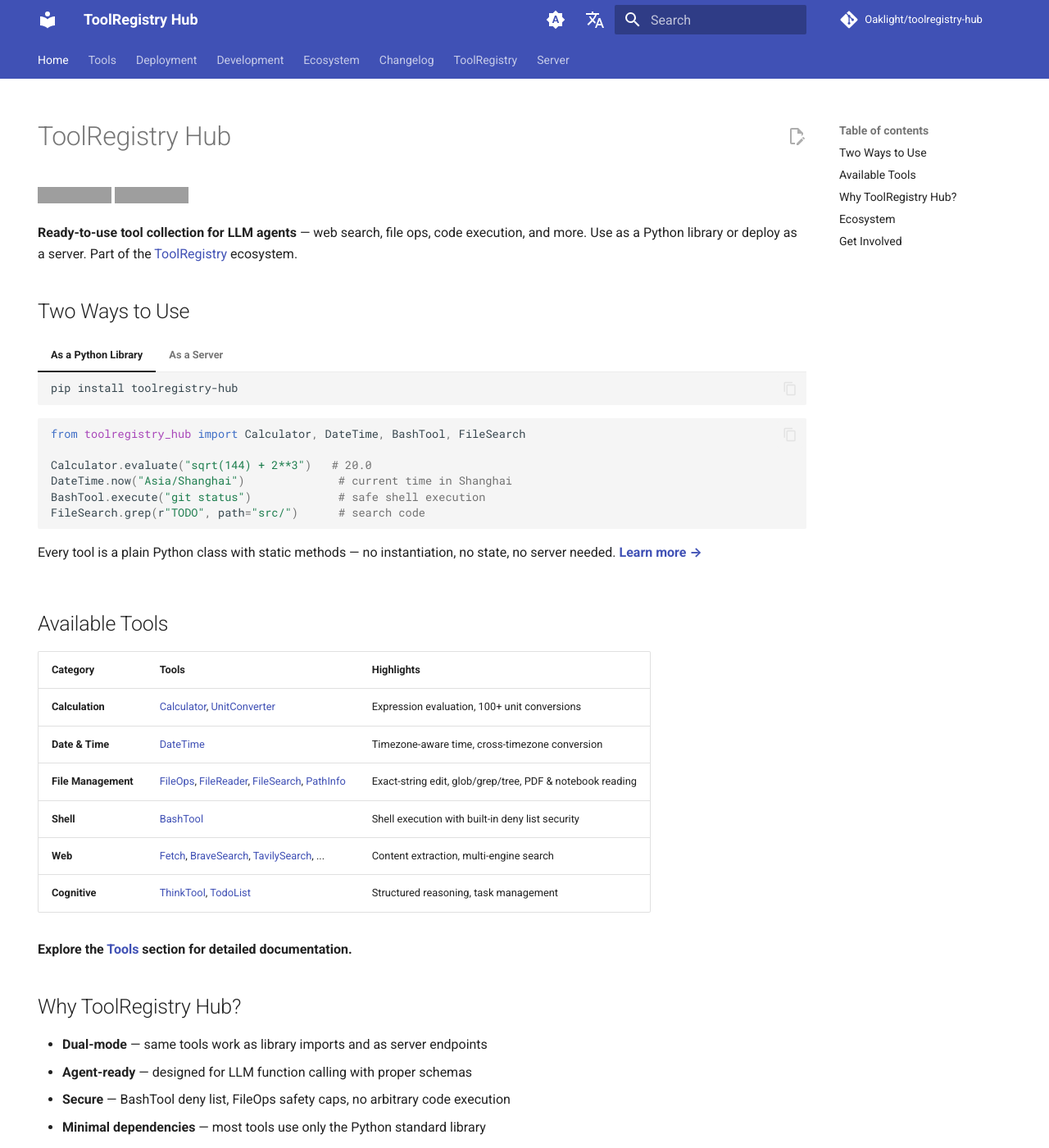
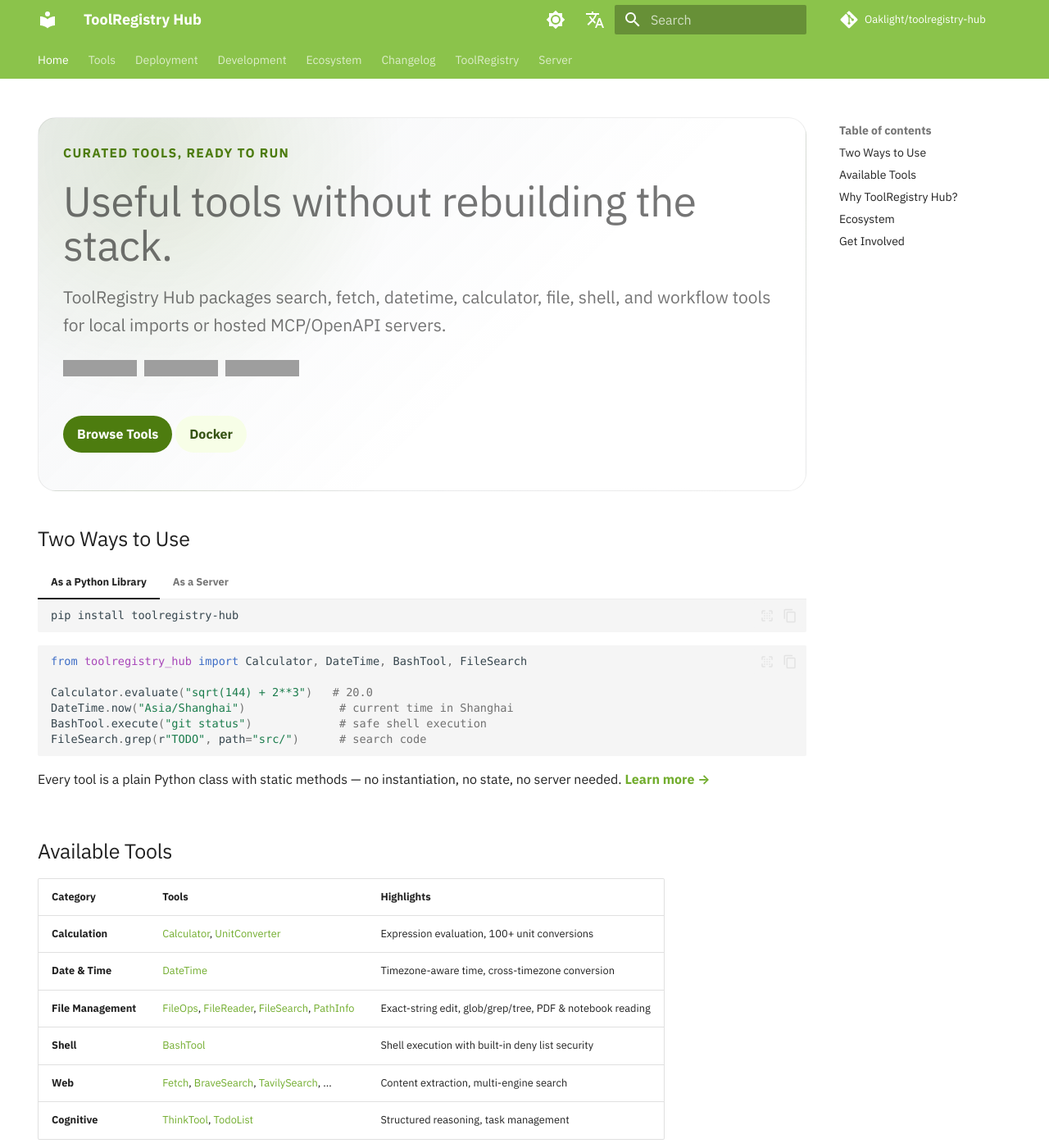
Before and after one commit to Oaklight/toolregistry-hub, an MkDocs documentation site: the page built from docs/index.md, in a window 1280 px wide and 1400 px high. Shown: the whole window at 82% size. Built offline with MkDocs 1.6.1 and Material for MkDocs 9.7.7, drawn with Linux system fonts in a browser that asks for light colours; some web fonts are replaced; comment, search, counter and statistics services are not loaded; grey boxes are pictures that could not be loaded.

Commit message:
docs: refresh homepage hero styling

```diff
--- a/docs/index.md
+++ b/docs/index.md
@@ -8,12 +8,24 @@
   - navigation
 ---
 
-# ToolRegistry Hub
+<section class="tr-hero" markdown>
+<p class="tr-kicker">Curated tools, ready to run</p>
 
-[![PyPI version](https://img.shields.io/pypi/v/toolregistry-hub?color=green)](https://pypi.org/project/toolregistry-hub/)
-[![Docker Image](https://img.shields.io/docker/v/oaklight/toolregistry-hub-server?label=docker&color=green)](https://hub.docker.com/r/oaklight/toolregistry-hub-server)
+# Useful tools without rebuilding the stack.
 
-**Ready-to-use tool collection for LLM agents** — web search, file ops, code execution, and more. Use as a Python library or deploy as a server. Part of the [ToolRegistry](https://toolregistry.readthedocs.io/) ecosystem.
+<p class="tr-hero__desc">ToolRegistry Hub packages search, fetch, datetime, calculator, file, shell, and workflow tools for local imports or hosted MCP/OpenAPI servers.</p>
+
+<p class="tr-badges">
+  <a href="https://pypi.org/project/toolregistry-hub/"><img alt="PyPI version" src="https://img.shields.io/pypi/v/toolregistry-hub?labelColor=475569&color=4d7c0f"></a>
+  <a href="https://hub.docker.com/r/oaklight/toolregistry-hub-server"><img alt="Docker Image" src="https://img.shields.io/docker/v/oaklight/toolregistry-hub-server?label=docker&labelColor=475569&color=365314"></a>
+  <a href="https://opensource.org/licenses/MIT"><img alt="License: MIT" src="https://img.shields.io/badge/License-MIT-365314?labelColor=475569"></a>
+</p>
+
+<div class="tr-actions" markdown>
+[Browse Tools](tools/){ .tr-button .tr-button--primary }
+[Docker](docker.md){ .tr-button .tr-button--secondary }
+</div>
+</section>
 
 ## Two Ways to Use
 
--- /dev/null
+++ b/docs/stylesheets/toolregistry-hub.css
@@ -0,0 +1,123 @@
+@import url("https://fonts.googleapis.com/css2?family=IBM+Plex+Sans:ital,wght@0,400;0,500;0,600;0,700;1,400&family=IBM+Plex+Sans+SC:wght@400;500;600;700&family=Iosevka:wght@400;500;600;700&display=swap");
+
+:root {
+  --md-text-font: "IBM Plex Sans";
+  --md-code-font: "Iosevka";
+  --md-primary-fg-color: #4d7c0f;
+  --md-primary-fg-color--light: #65a30d;
+  --md-primary-fg-color--dark: #365314;
+  --md-accent-fg-color: #65a30d;
+  --md-typeset-a-color: #4d7c0f;
+  --tr-accent: #4d7c0f;
+  --tr-accent-dark: #365314;
+  --tr-secondary: #64748b;
+  --tr-soft: #f7fee7;
+  --tr-soft-hover: #ecfccb;
+  --tr-glow: rgba(77, 124, 15, 0.13);
+  --tr-wash: rgba(100, 116, 139, 0.08);
+}
+
+[data-md-color-scheme="slate"] {
+  --tr-accent: #bef264;
+  --tr-accent-dark: #d9f99d;
+  --tr-secondary: #cbd5e1;
+  --tr-soft: rgba(190, 242, 100, 0.11);
+  --tr-soft-hover: rgba(190, 242, 100, 0.18);
+  --tr-glow: rgba(190, 242, 100, 0.13);
+  --tr-wash: rgba(203, 213, 225, 0.09);
+}
+
+:root[lang="zh"],
+[lang="zh"] {
+  --md-text-font: "IBM Plex Sans SC";
+}
+
+.md-content__inner:has(> .tr-hero:first-child) {
+  padding-top: 0.2rem;
+}
+
+.md-typeset .tr-hero {
+  display: grid;
+  gap: 1rem;
+  margin: 0.25rem 0 1.8rem;
+  padding: 1.5rem;
+  border: 1px solid var(--md-default-fg-color--lightest);
+  border-radius: 1.1rem;
+  background:
+    radial-gradient(circle at 15% 10%, var(--tr-glow), transparent 34%),
+    linear-gradient(135deg, var(--tr-wash), transparent 62%);
+}
+
+.md-typeset .tr-kicker {
+  margin: 0;
+  color: var(--tr-accent);
+  font-size: 0.78rem;
+  font-weight: 700;
+  letter-spacing: 0.08em;
+  text-transform: uppercase;
+}
+
+.md-typeset .tr-hero h1 {
+  max-width: 42rem;
+  margin: 0;
+  font-size: clamp(2rem, 4vw, 3.05rem);
+  line-height: 1.05;
+}
+
+.md-typeset .tr-hero__desc {
+  max-width: 45rem;
+  margin: 0;
+  color: var(--md-default-fg-color--light);
+  font-size: 1.05rem;
+}
+
+.md-typeset .tr-actions,
+.md-typeset .tr-badges {
+  display: flex;
+  flex-wrap: wrap;
+  gap: 0.45rem;
+  margin: 0.25rem 0 0;
+}
+
+.md-typeset .tr-button {
+  display: inline-flex;
+  align-items: center;
+  min-height: 2.25rem;
+  padding: 0.45rem 0.85rem;
+  border-radius: 999px;
+  font-weight: 700;
+  text-decoration: none;
+}
+
+.md-typeset a.tr-button--primary,
+.md-typeset a.tr-button--primary:hover {
+  color: #fff;
+  background: var(--tr-accent);
+}
+
+[data-md-color-scheme="slate"] .md-typeset a.tr-button--primary,
+[data-md-color-scheme="slate"] .md-typeset a.tr-button--primary:hover {
+  color: #1a2e05;
+}
+
+.md-typeset a.tr-button--secondary {
+  color: var(--tr-accent-dark);
+  background: var(--tr-soft);
+}
+
+.md-typeset a.tr-button--secondary:hover {
+  color: var(--tr-accent-dark);
+  background: var(--tr-soft-hover);
+}
+
+.md-typeset .tr-badge {
+  display: inline-flex;
+  align-items: center;
+  padding: 0.28rem 0.55rem;
+  border: 1px solid var(--md-default-fg-color--lightest);
+  border-radius: 999px;
+  color: var(--md-default-fg-color--light);
+  background: var(--md-default-bg-color);
+  font-size: 0.72rem;
+  font-weight: 700;
+}
--- a/mkdocs.yml
+++ b/mkdocs.yml
@@ -11,31 +11,49 @@
   custom_dir: overrides
   language: en
   palette:
-    - media: "(prefers-color-scheme)"
-      toggle:
-        icon: material/brightness-auto
-        name: Switch to light mode
     - media: "(prefers-color-scheme: light)"
       scheme: default
+      primary: light green
+      accent: light green
       toggle:
         icon: material/brightness-7
         name: Switch to dark mode
     - media: "(prefers-color-scheme: dark)"
       scheme: slate
+      primary: light green
+      accent: light green
       toggle:
         icon: material/brightness-4
         name: Switch to system preference
+    - media: "(prefers-color-scheme)"
+      primary: light green
+      accent: light green
+      toggle:
+        icon: material/brightness-auto
+        name: Switch to light mode
   features:
     - navigation.tabs
     - navigation.sections
-    - navigation.expand
     - navigation.top
     - navigation.indexes
+    - navigation.footer
+    - navigation.path
+    - navigation.tracking
+    - navigation.instant
+    - navigation.instant.prefetch
+    - navigation.instant.progress
+    - navigation.prune
+    - header.autohide
+    - toc.follow
     - search.highlight
     - search.share
     - search.suggest
     - content.code.copy
-    - content.action.edit
+    - content.code.annotate
+    - content.code.select
+    - content.tabs.link
+    - content.tooltips
+    - content.footnote.tooltips
 
 plugins:
   - search:
@@ -131,6 +149,9 @@
       link: /zh-cn/latest/
       lang: zh
 
+extra_css:
+  - stylesheets/toolregistry-hub.css
+
 extra_javascript:
   - https://polyfill.io/v3/polyfill.min.js?features=es6
   - https://cdn.jsdelivr.net/npm/mathjax@3/es5/tex-mml-chtml.js
```
